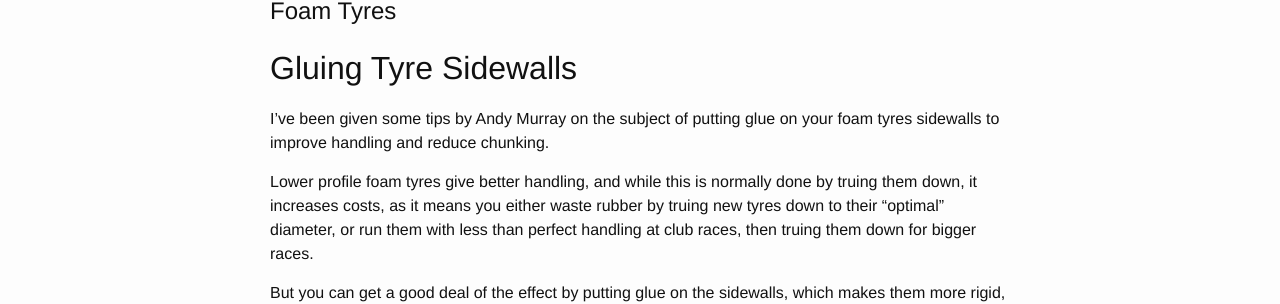
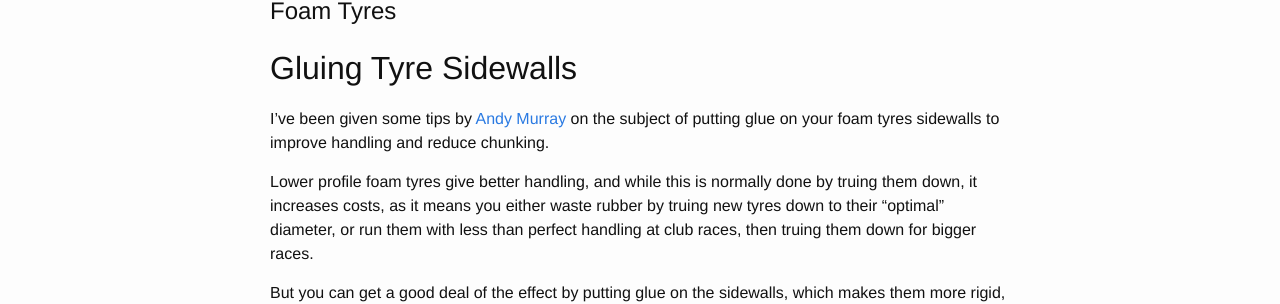
Before and after one commit to pphaneuf/pphaneuf.github.io, a Jekyll site: the page built from _rccars/tyres.md, in a window 1280 px wide. Shown: the part 171-475 px from the top of the page. Built offline with Jekyll 4.4.1, drawn with Linux system fonts in a browser that asks for light colours; part of the change alters nothing that is shown.

```diff
--- a/_rccars/tyres.md
+++ b/_rccars/tyres.md
@@ -8,8 +8,9 @@ summary: Which tyre to get, and maintaining them.
 
 ## Gluing Tyre Sidewalls
 
-I've been given some tips by Andy Murray on the subject of putting glue on your
-foam tyres sidewalls to improve handling and reduce chunking.
+I've been given some tips by [Andy
+Murray](https://www.facebook.com/andy.murray.7) on the subject of putting glue
+on your foam tyres sidewalls to improve handling and reduce chunking.
 
 Lower profile foam tyres give better handling, and while this is normally done
 by truing them down, it increases costs, as it means you either waste rubber by
```
